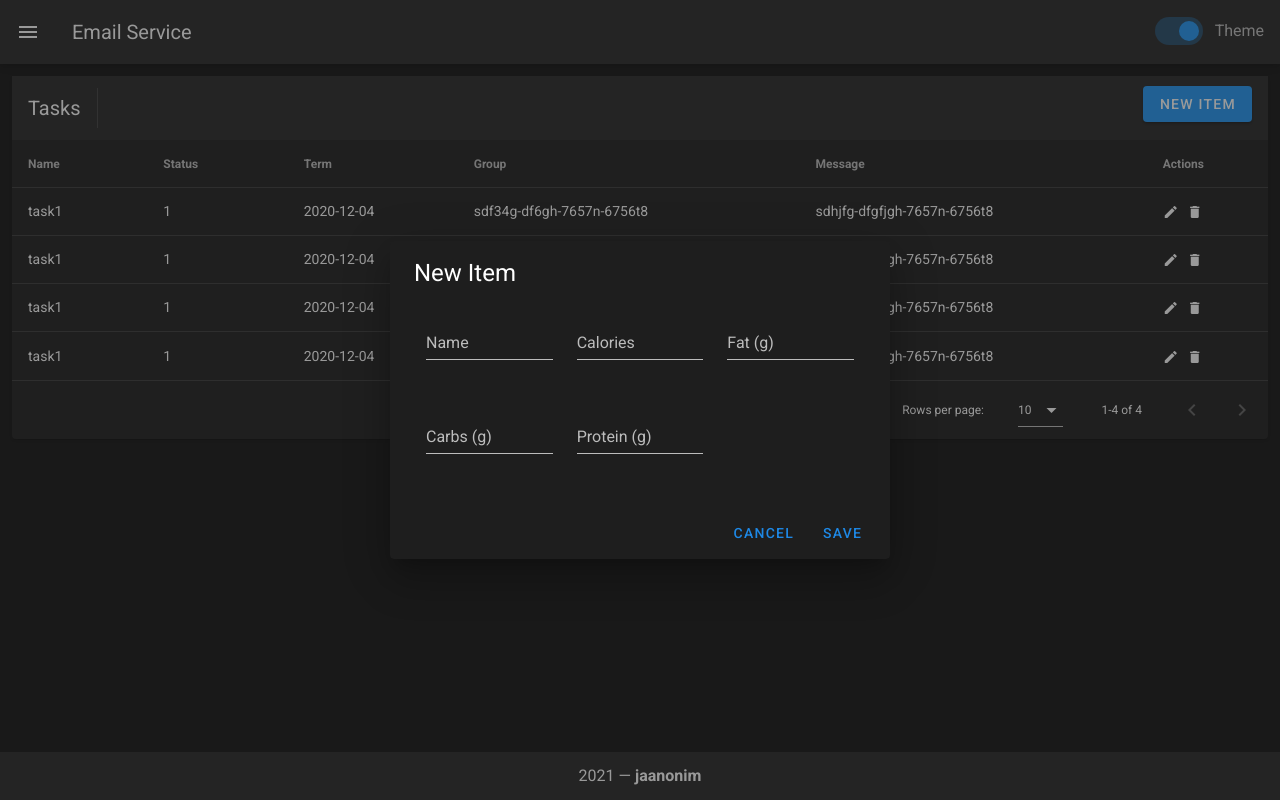
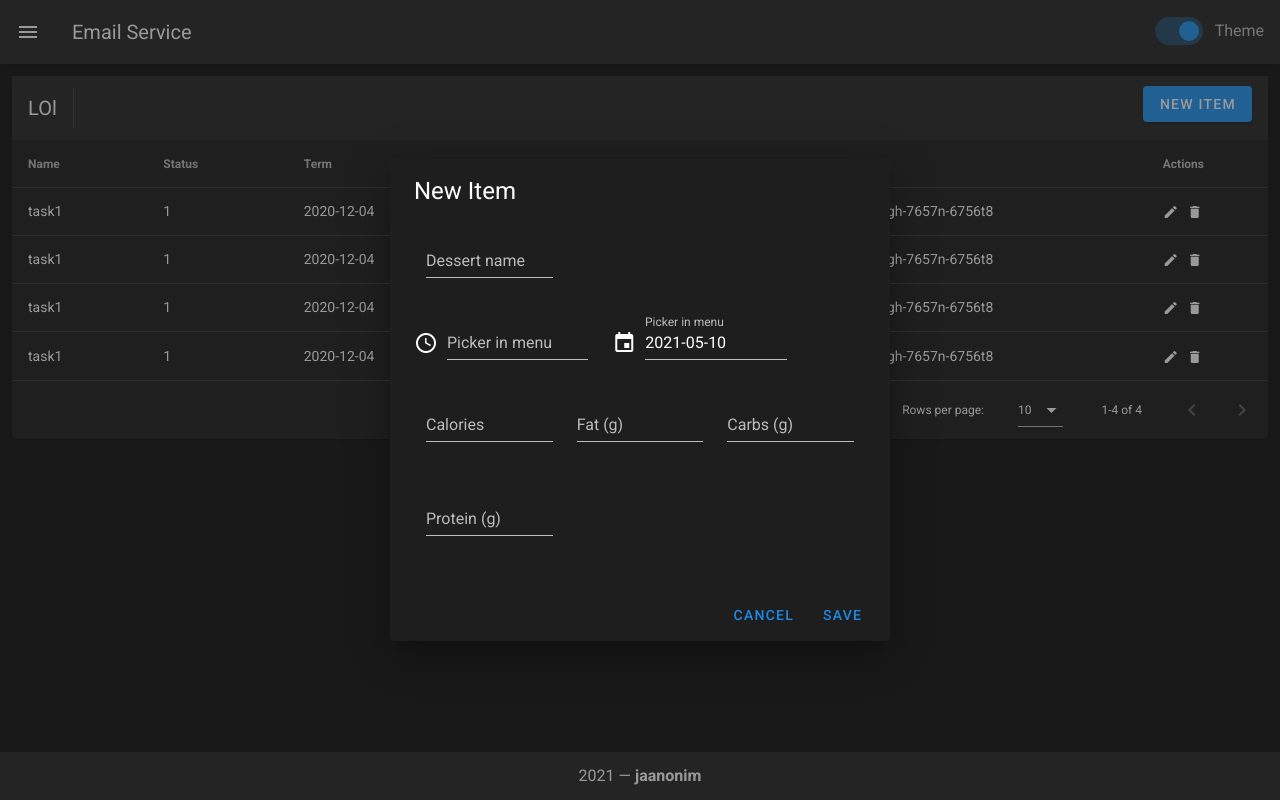
Before and after one commit to jaanonim/email-service-frontend, a Vue app: page /#/ in a window 1280 px wide. Both pictures are taken after a click on the button "NEW ITEM". Built offline with nearby package versions, Linux system fonts and the light colour scheme.

Commit message:
refactoring dataTable

```diff
--- /dev/null
+++ b/src/components/DataTable.vue
@@ -0,0 +1,138 @@
+<template>
+  <v-data-table
+    :headers="headers"
+    :items="values"
+    :items-per-page="10"
+    :loading="values == 0"
+    class="elevation-1"
+  >
+    <template v-slot:top>
+      <v-toolbar flat>
+        <v-toolbar-title>{{ title }}</v-toolbar-title>
+        <v-divider class="mx-4" inset vertical></v-divider>
+        <v-spacer></v-spacer>
+        <v-dialog v-model="dialog" max-width="500px">
+          <template v-slot:activator="{ on, attrs }">
+            <v-btn color="primary" dark class="mb-2" v-bind="attrs" v-on="on">
+              New Item
+            </v-btn>
+          </template>
+          <v-card>
+            <v-card-title>
+              <span class="headline">{{ formTitle }}</span>
+            </v-card-title>
+
+            <v-card-text>
+              <v-container>
+                <v-row>
+                  <slot></slot>
+                </v-row>
+              </v-container>
+            </v-card-text>
+
+            <v-card-actions>
+              <v-spacer></v-spacer>
+              <v-btn color="blue darken-1" text @click="close"> Cancel </v-btn>
+              <v-btn color="blue darken-1" text @click="save"> Save </v-btn>
+            </v-card-actions>
+          </v-card>
+        </v-dialog>
+
+        <v-dialog v-model="dialogDelete" max-width="500px">
+          <v-card>
+            <v-card-title class="headline"
+              >Are you sure you want to delete this item?</v-card-title
+            >
+            <v-card-actions>
+              <v-spacer></v-spacer>
+              <v-btn color="blue darken-1" text @click="closeDelete"
+                >Cancel</v-btn
+              >
+              <v-btn color="blue darken-1" text @click="deleteItemConfirm"
+                >OK</v-btn
+              >
+              <v-spacer></v-spacer>
+            </v-card-actions>
+          </v-card>
+        </v-dialog>
+      </v-toolbar>
+    </template>
+    <template v-slot:item.actions="{ item }">
+      <v-icon small class="mr-2" @click="editItem(item)"> mdi-pencil </v-icon>
+      <v-icon small @click="deleteItem(item)"> mdi-delete </v-icon>
+    </template>
+    <template v-slot:no-data>
+      <v-btn color="primary" @click="initialize"> Reset </v-btn>
+    </template>
+  </v-data-table>
+</template>
+
+<script>
+export default {
+  name: "DataTable",
+  props: ["title", "defaultItem", "headers", "values", "editedItem"],
+  data: () => ({
+    dialogDelete: false,
+    dialog: false,
+    editedIndex: -1,
+  }),
+
+  computed: {
+    formTitle() {
+      return this.editedIndex === -1 ? "New Item" : "Edit Item";
+    },
+  },
+
+  watch: {
+    dialog(val) {
+      val || this.close();
+    },
+    dialogDelete(val) {
+      val || this.closeDelete();
+    },
+  },
+  methods: {
+    editItem(item) {
+      this.editedIndex = this.values.indexOf(item);
+      this.editedItem = Object.assign({}, item);
+      this.dialog = true;
+    },
+
+    deleteItem(item) {
+      this.editedIndex = this.values.indexOf(item);
+      this.editedItem = Object.assign({}, item);
+      this.dialogDelete = true;
+    },
+
+    deleteItemConfirm() {
+      this.values.splice(this.editedIndex, 1);
+      this.closeDelete();
+    },
+
+    close() {
+      this.dialog = false;
+      this.$nextTick(() => {
+        this.editedItem = Object.assign({}, this.defaultItem);
+        this.editedIndex = -1;
+      });
+    },
+
+    closeDelete() {
+      this.dialogDelete = false;
+      this.$nextTick(() => {
+        this.editedItem = Object.assign({}, this.defaultItem);
+        this.editedIndex = -1;
+      });
+    },
+
+    save() {
+      if (this.editedIndex > -1) {
+        Object.assign(this.values[this.editedIndex], this.editedItem);
+      } else {
+        this.values.push(this.editedItem);
+      }
+      this.close();
+    },
+  },
+};
+</script>
--- /dev/null
+++ b/src/components/inputs/ColorPicker.vue
@@ -0,0 +1,5 @@
+<template></template>
+
+<script>
+export default {};
+</script>
--- /dev/null
+++ b/src/components/inputs/TimePicker.vue
@@ -0,0 +1,78 @@
+<template>
+  <v-row>
+    <v-col cols="11" sm="5">
+      <v-menu
+        ref="menu"
+        v-model="menu2"
+        :close-on-content-click="false"
+        :nudge-right="40"
+        :return-value.sync="time"
+        transition="scale-transition"
+        offset-y
+        max-width="290px"
+        min-width="290px"
+      >
+        <template v-slot:activator="{ on, attrs }">
+          <v-text-field
+            v-model="time"
+            label="Picker in menu"
+            prepend-icon="mdi-clock-time-four-outline"
+            readonly
+            v-bind="attrs"
+            v-on="on"
+          ></v-text-field>
+        </template>
+        <v-time-picker
+          v-if="menu2"
+          v-model="time"
+          format="24hr"
+          full-width
+          @click:minute="$refs.menu.save(time)"
+        ></v-time-picker>
+      </v-menu>
+    </v-col>
+    <v-col cols="11" sm="5">
+      <v-menu
+        ref="menu"
+        v-model="menu"
+        :close-on-content-click="false"
+        :return-value.sync="date"
+        transition="scale-transition"
+        offset-y
+        min-width="auto"
+      >
+        <template v-slot:activator="{ on, attrs }">
+          <v-text-field
+            v-model="date"
+            label="Picker in menu"
+            prepend-icon="mdi-calendar"
+            readonly
+            v-bind="attrs"
+            v-on="on"
+          ></v-text-field>
+        </template>
+        <v-date-picker v-model="date" no-title scrollable>
+          <v-spacer></v-spacer>
+          <v-btn text color="primary" @click="menu = false"> Cancel </v-btn>
+          <v-btn text color="primary" @click="$refs.menu.save(date)">
+            OK
+          </v-btn>
+        </v-date-picker>
+      </v-menu>
+    </v-col>
+  </v-row>
+</template>
+
+<script>
+export default {
+  name: "TimePicker",
+  data() {
+    return {
+      time: null,
+      date: new Date().toISOString().substr(0, 10),
+      menu: false,
+      menu2: false,
+    };
+  },
+};
+</script>
--- a/src/pages/Home.vue
+++ b/src/pages/Home.vue
@@ -1,38 +1,20 @@
 <template>
   <div>
-    <v-data-table
+    <DataTable
+      title="LOl"
       :headers="headers"
-      :items="values"
-      :items-per-page="10"
-      :loading="values == 0"
-      class="elevation-1"
+      :values="values"
+      :defaultItem="defaultItem"
+      :editedItem="editedItem"
+      @show="show"
     >
-      <template v-slot:top>
-        <v-toolbar flat>
-          <v-toolbar-title>Tasks</v-toolbar-title>
-          <v-divider class="mx-4" inset vertical></v-divider>
-          <v-spacer></v-spacer>
-          <v-dialog v-model="dialog" max-width="500px">
-            <template v-slot:activator="{ on, attrs }">
-              <v-btn color="primary" dark class="mb-2" v-bind="attrs" v-on="on">
-                New Item
-              </v-btn>
-            </template>
-            <v-card>
-              <v-card-title>
-                <span class="headline">{{ formTitle }}</span>
-              </v-card-title>
-
-              <v-card-text>
-                <v-container>
-                  <v-row>
       <v-col cols="12" sm="6" md="4">
         <v-text-field
           v-model="editedItem.name"
-                        label="Name"
+          label="Dessert name"
         ></v-text-field>
       </v-col>
-                    <!-- TODO: fix this form -->
+      <TimePicker></TimePicker>
       <v-col cols="12" sm="6" md="4">
         <v-text-field
           v-model="editedItem.calories"
@@ -40,10 +22,7 @@
         ></v-text-field>
       </v-col>
       <v-col cols="12" sm="6" md="4">
-                      <v-text-field
-                        v-model="editedItem.fat"
-                        label="Fat (g)"
-                      ></v-text-field>
+        <v-text-field v-model="editedItem.fat" label="Fat (g)"></v-text-field>
       </v-col>
       <v-col cols="12" sm="6" md="4">
         <v-text-field
@@ -57,63 +36,22 @@
           label="Protein (g)"
         ></v-text-field>
       </v-col>
-                  </v-row>
-                </v-container>
-              </v-card-text>
-
-              <v-card-actions>
-                <v-spacer></v-spacer>
-                <v-btn color="blue darken-1" text @click="close">
-                  Cancel
-                </v-btn>
-                <v-btn color="blue darken-1" text @click="save"> Save </v-btn>
-              </v-card-actions>
-            </v-card>
-          </v-dialog>
-          <v-dialog v-model="dialogDelete" max-width="500px">
-            <v-card>
-              <v-card-title class="headline"
-                >Are you sure you want to delete this item?</v-card-title
-              >
-              <v-card-actions>
-                <v-spacer></v-spacer>
-                <v-btn color="blue darken-1" text @click="closeDelete"
-                  >Cancel</v-btn
-                >
-                <v-btn color="blue darken-1" text @click="deleteItemConfirm"
-                  >OK</v-btn
-                >
-                <v-spacer></v-spacer>
-              </v-card-actions>
-            </v-card>
-          </v-dialog>
-        </v-toolbar>
-      </template>
-      <template v-slot:item.actions="{ item }">
-        <v-icon small class="mr-2" @click="editItem(item)"> mdi-pencil </v-icon>
-        <v-icon small @click="deleteItem(item)"> mdi-delete </v-icon>
-      </template>
-      <template v-slot:no-data>
-        <v-btn color="primary" @click="initialize"> Reset </v-btn>
-      </template>
-    </v-data-table>
+    </DataTable>
   </div>
 </template>
 
 <script>
+import DataTable from "@/components/DataTable";
+import TimePicker from "@/components/inputs/TimePicker";
+
 export default {
   name: "Home",
+  components: {
+    DataTable,
+    TimePicker,
+  },
   data: () => ({
-    dialog: false,
-    dialogDelete: false,
-    editedIndex: -1,
-    editedItem: {
-      name: "",
-      status: 1,
-      term: "2020-12-04",
-      group: "",
-      message: "",
-    },
+    editedItem: {},
     defaultItem: {
       name: "",
       status: 1,
@@ -160,63 +98,5 @@
       },
     ],
   }),
-
-  computed: {
-    formTitle() {
-      return this.editedIndex === -1 ? "New Item" : "Edit Item";
-    },
-  },
-
-  watch: {
-    dialog(val) {
-      val || this.close();
-    },
-    dialogDelete(val) {
-      val || this.closeDelete();
-    },
-  },
-  methods: {
-    editItem(item) {
-      this.editedIndex = this.values.indexOf(item);
-      this.editedItem = Object.assign({}, item);
-      this.dialog = true;
-    },
-
-    deleteItem(item) {
-      this.editedIndex = this.values.indexOf(item);
-      this.editedItem = Object.assign({}, item);
-      this.dialogDelete = true;
-    },
-
-    deleteItemConfirm() {
-      this.values.splice(this.editedIndex, 1);
-      this.closeDelete();
-    },
-
-    close() {
-      this.dialog = false;
-      this.$nextTick(() => {
-        this.editedItem = Object.assign({}, this.defaultItem);
-        this.editedIndex = -1;
-      });
-    },
-
-    closeDelete() {
-      this.dialogDelete = false;
-      this.$nextTick(() => {
-        this.editedItem = Object.assign({}, this.defaultItem);
-        this.editedIndex = -1;
-      });
-    },
-
-    save() {
-      if (this.editedIndex > -1) {
-        Object.assign(this.values[this.editedIndex], this.editedItem);
-      } else {
-        this.values.push(this.editedItem);
-      }
-      this.close();
-    },
-  },
 };
 </script>
```
Lines whose indentation alone changed are shown as unchanged.
